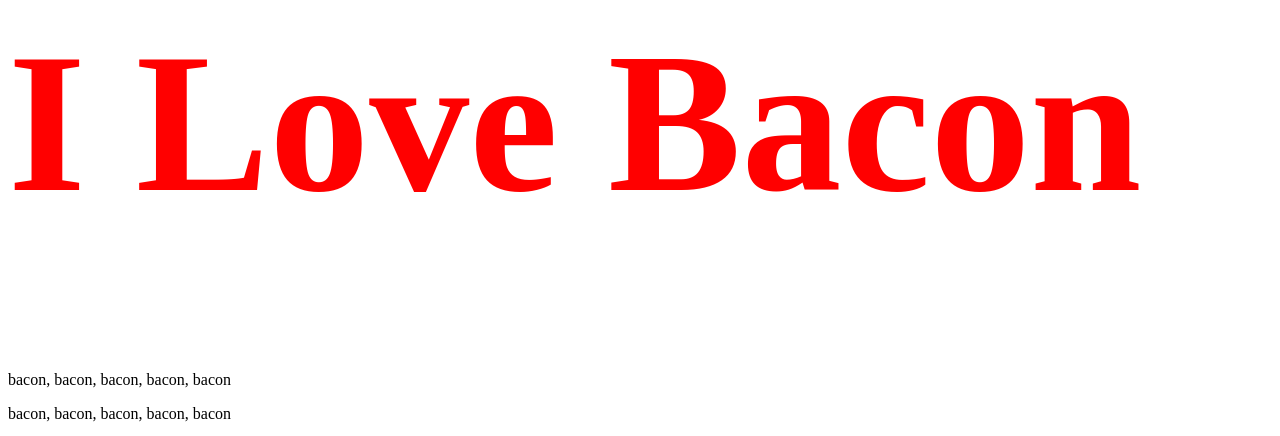
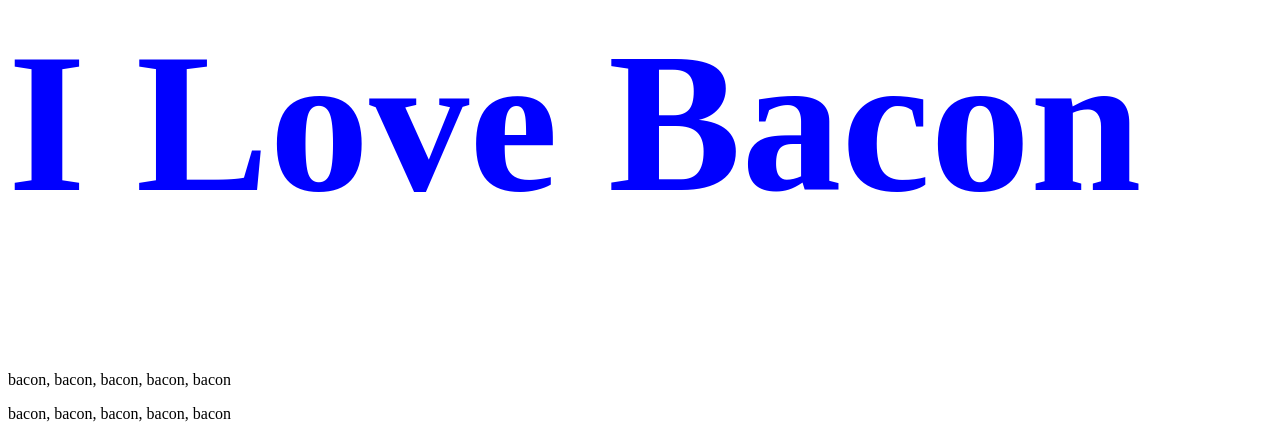
Before and after one commit to lucastimho/bacon-website, a plain HTML site: page index.html in a window 1280 px wide. Shown: the top 436 px of the page. Drawn offline with Linux system fonts and the light colour scheme.

Commit message:
uses id selectors

```diff
--- a/css/syles.css
+++ b/css/syles.css
@@ -1,12 +1,13 @@
+/* ID is for a singluar element. CLASS are for multiple elements */
 /************* TAG SELECTORS **************/
 h1 {
   color: red;
   font-size: 200px;
 }
 
-/* img {
+img {
   background-color: red;
-} */
+}
 
 /**************** CLASS SELECTORS **********/
 
@@ -16,3 +17,9 @@ h1 {
 .broccoli {
   background-color: red;
 }
+
+/**************** ID SELECTORS **********/
+
+#heading {
+  color: blue;
+}
--- a/index.html
+++ b/index.html
@@ -7,7 +7,7 @@
   <link rel="stylesheet" href="css/syles.css">
 </head>
 <body>
-  <h1>I Love Bacon</h1>
+  <h1 id="heading">I Love Bacon</h1>
   <p>bacon, bacon, bacon, bacon, bacon</p>
   <p>bacon, bacon, bacon, bacon, bacon</p>
   <p>bacon, bacon, bacon, bacon, bacon</p>
```
